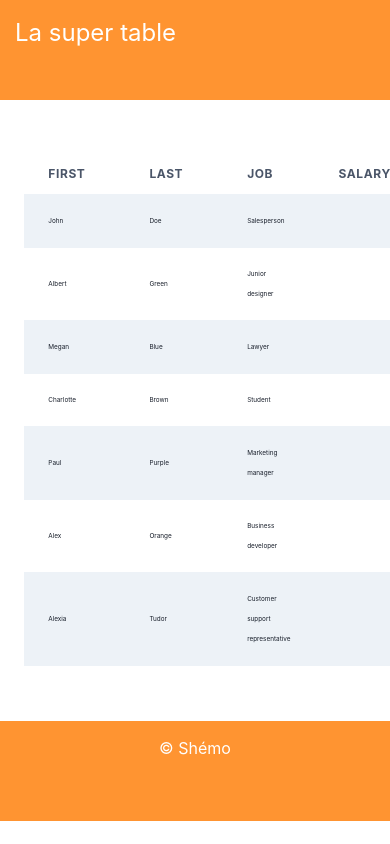
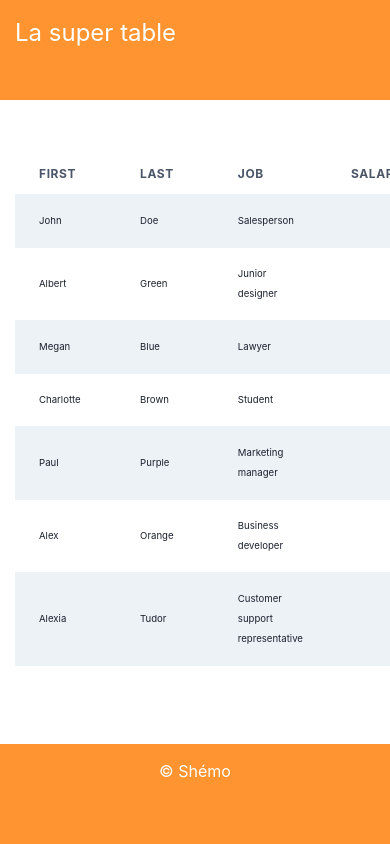
Before and after one commit to ShemoMFR/supertable, a Next.js app: page / in a window 390 px wide. Built offline with nearby package versions, Linux system fonts and the light colour scheme.

Commit message:
responsive side ok

```diff
--- a/components/DataTable/DataTable.module.css
+++ b/components/DataTable/DataTable.module.css
@@ -11,19 +11,15 @@
     overflow-y: scroll;
 }
 
-@media screen and (max-width: 950px) {
-    .headerT {
-        width: 700%;
-    }
-}
-
-@media screen and (max-width: 768px) {
+ @media screen and (max-width: 768px) {
 
     .row {
         font-size: 0.6rem;
     }
 
 }
+
+/*
 
 @media screen and (max-width: 610px) {
     .headerT {
@@ -51,4 +47,4 @@
     .row {
         font-size: 0.4rem;
     }
-}
+} */
--- a/components/Footer/Footer.module.css
+++ b/components/Footer/Footer.module.css
@@ -1,6 +1,7 @@
 .containerFooter {
     height: 100px;
     background-color: rgb(255, 148, 49);
+    margin: 0;
 }
 
 .footer {
--- a/components/Layout/Layout.js
+++ b/components/Layout/Layout.js
@@ -8,7 +8,7 @@ import Footer from '../Footer/Footer';
 import SideInfos from '../SideInfos/SideInfos';
 
 /* CSS */
-import Style from './Layout.module.css';
+import style from './Layout.module.css';
 
 export default function Layout(props) {
 
@@ -17,12 +17,12 @@ export default function Layout(props) {
     return (
         <div className='globalContainer'>
                 <Header />
-                <div /* className="flexGrow" */ style={{display: 'flex'}}>
-                    <div className='container'>
+                <div className="flexGrow" >
+                    <div className={`container ${style.contaierTable}`} >
                         {props.children}
+                    {isSideOpen && <SideInfos />}
                     </div>
 
-                    {isSideOpen && <SideInfos />}
 
                 </div>
                 <Footer />
--- a/components/Layout/Layout.module.css
+++ b/components/Layout/Layout.module.css
@@ -0,0 +1,11 @@
+.contaierTable {
+    display: flex;
+    justify-content: center;
+    align-items: center;
+}
+
+@media screen and (max-width: 650px) {
+    .contaierTable {
+        justify-content: flex-start;
+    }
+}
--- a/components/SideInfos/SideInfos.module.css
+++ b/components/SideInfos/SideInfos.module.css
@@ -3,11 +3,11 @@
     flex-direction: column;
     justify-content: flex-start;
     align-items: flex-start;
-    width: 20%;
+    width: 300px;
     height: 100%;
     padding: 20px 15px;
     animation: slide 0.2s forwards;
-    background-color: rgba(128, 128, 128, 0.3);
+    background-color: rgba(128, 128, 128, 0.6);
 }
 
 .headerSide {
@@ -56,10 +56,19 @@
     }
 }
 
-@media screen and (max-width: 768px) {
-
+@media screen and (max-width: 990px) {
     .containerSide {
-        padding: 0;
-        background-color: rgba(128, 128, 128, 0.3);
+        position: absolute;
+        right: 0;
+        top: 100px;
+        width: 200px;
+        height: 610px;
+        background-color: rgba(128, 128, 128, 0.6);
     }
 }
+
+@media screen and (max-width: 768px) {
+    .containerSide {
+        background-color: rgba(128, 128, 128, 0.6);
+    }
+}
```
